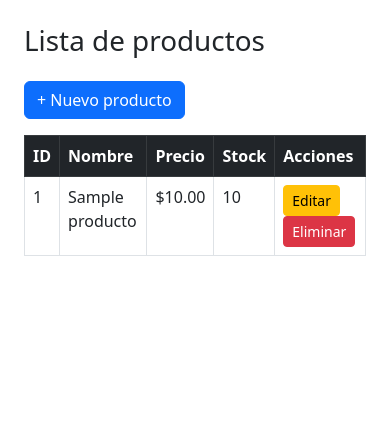
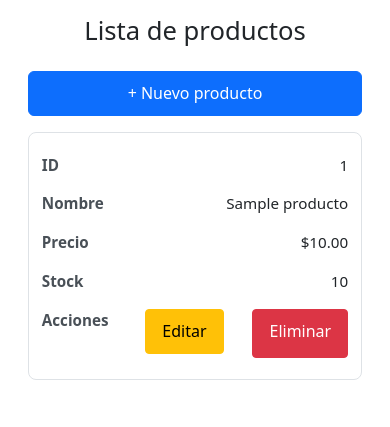
Before and after one commit to mike-ki17/sistema-facturacion-moninas, a PHP site: page /views/productos/index.php in a window 390 px wide. Shown: the top 427 px of the page. Run offline with PHP 8.4, Linux system fonts and the light colour scheme; tables that the repository leaves empty or names only in its code hold one stand-in row (values such as "Sample post"); data that the repository does not hold is empty.

Commit message:
create brach develop, index -> responsive

```diff
--- a/views/productos/index.php
+++ b/views/productos/index.php
@@ -10,35 +10,94 @@ $productos = $instanceProductos->getAll();
 <head>
     <meta charset="UTF-8">
     <title>Productos</title>
+    <meta name="viewport" content="width=device-width, initial-scale=1"> <!-- 👈 importante para móviles -->
     <link href="https://cdn.jsdelivr.net/npm/bootstrap@5.3.0/dist/css/bootstrap.min.css" rel="stylesheet">
+
+    <style>
+        /* Ajustes específicos para pantallas pequeñas */
+        @media (max-width: 576px) {
+            h1 {
+                font-size: 1.6rem;
+            }
+            .btn {
+                font-size: 1rem;
+                padding: 0.6rem 1rem;
+            }
+            table {
+                font-size: 0.95rem;
+            }
+            /* 👉 Vista tipo tarjeta en móvil */
+            .table thead {
+                display: none;
+            }
+            .table tr {
+                display: block;
+                margin-bottom: 1rem;
+                border: 1px solid #dee2e6;
+                border-radius: 0.5rem;
+                padding: 0.8rem;
+            }
+            .table td {
+                display: flex;
+                justify-content: space-between;
+                padding: 0.5rem 0;
+                border: none;
+            }
+            .table td::before {
+                content: attr(data-label);
+                font-weight: bold;
+                margin-right: 0.5rem;
+                color: #495057;
+            }
+        }
+    </style>
 </head>
-<body class="p-4">
-    <h1 class="mb-4">Lista de productos</h1>
-    <a href="crear.php" class="btn btn-primary mb-3">+ Nuevo producto</a>
-    <table class="table table-bordered">
+<body class="p-3">
+    <div class="container">
+        <h1 class="mb-4 text-center">Lista de productos</h1>
+
+        <div class="d-flex justify-content-between mb-3">
+            <a href="crear.php" class="btn btn-primary w-100 w-sm-auto">+ Nuevo producto</a>
+        </div>
+
+        <!-- 👇 Aquí el wrapper responsive -->
+        <div class="table-responsive">
+            <table class="table table-bordered table-hover align-middle">
                 <thead class="table-dark">
                     <tr>
-                <th>ID</th><th>Nombre</th><th>Precio</th><th>Stock</th><th>Acciones</th>
+                        <th>ID</th>
+                        <th>Nombre</th>
+                        <th>Precio</th>
+                        <th>Stock</th>
+                        <th class="text-center">Acciones</th>
                     </tr>
                 </thead>
                 <tbody>
                     <?php if(!empty($productos)): ?>
                         <?php foreach($productos as $producto): ?>
                             <tr>
-                        <td><?= htmlspecialchars($producto['id']) ?></td>
-                        <td><?= htmlspecialchars($producto['nombre']) ?></td>
-                        <td>$<?= number_format($producto['precio'], 2) ?></td>
-                        <td><?= htmlspecialchars($producto['stock']) ?></td>
-                        <td>
-                            <a href="#" class="btn btn-sm btn-warning">Editar</a>
-                            <a href="../../eliminarProducto.php?id=<?= $producto['id'] ?>" class="btn btn-sm btn-danger">Eliminar</a>
+                                <td data-label="ID"><?= htmlspecialchars($producto['id']) ?></td>
+                                <td data-label="Nombre"><?= htmlspecialchars($producto['nombre']) ?></td>
+                                <td data-label="Precio">$<?= number_format($producto['precio'], 2) ?></td>
+                                <td data-label="Stock"><?= htmlspecialchars($producto['stock']) ?></td>
+                                <td data-label="Acciones" class="text-center">
+                                    <a href="#" class="btn btn-sm btn-warning mb-1">Editar</a>
+                                    <a href="../../eliminarProducto.php?id=<?= $producto['id'] ?>"
+                                       class="btn btn-sm btn-danger"
+                                       onclick="return confirm('¿Seguro que deseas eliminar este producto?')">
+                                       Eliminar
+                                    </a>
                                 </td>
                             </tr>
                         <?php endforeach; ?>
                     <?php else: ?>
-                <p>No hay productos registrados.</p>
+                        <tr>
+                            <td colspan="5" class="text-center">No hay productos registrados.</td>
+                        </tr>
                     <?php endif; ?>
                 </tbody>
             </table>
+        </div>
+    </div>
 </body>
 </html>
```
Also changed, not shown: views/productos/crear.php (+5 -5 lines). Lines whose indentation alone changed are shown as unchanged.
